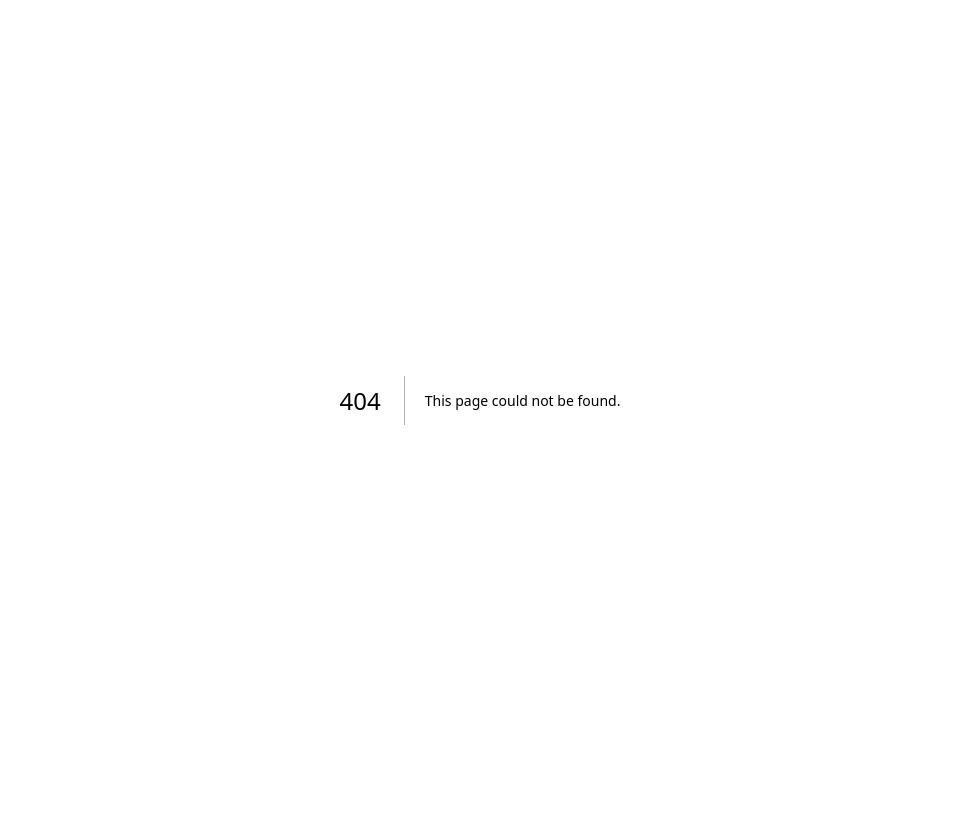
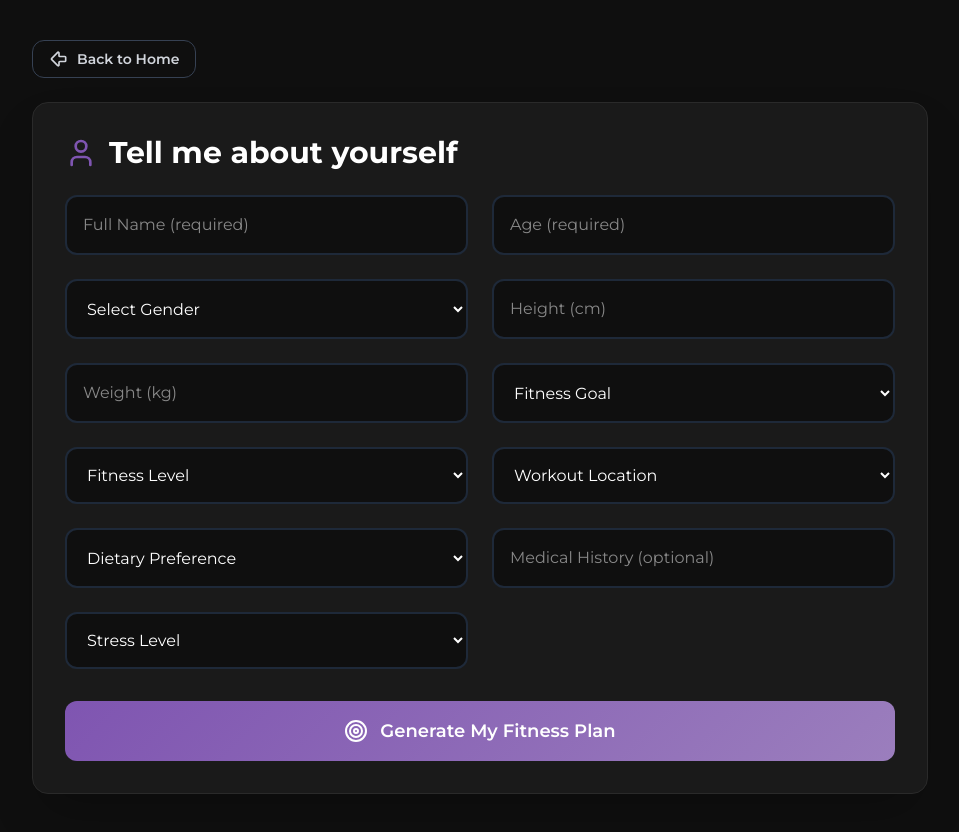
Before and after one commit to Jyotir-1924/fuzzy-octo-robot, a Next.js app: page /form in a window 1280 px wide. Before the commit this address had no page. Shown: the whole page, without its empty margins (160-1119 px from the left). Before the commit the page ends 800 px from the top, so only its background shows below. Built offline with nearby package versions, Linux system fonts and the light colour scheme.

Commit message:
Major UI fix

```diff
--- /dev/null
+++ b/app/form/page.tsx
@@ -0,0 +1,49 @@
+"use client";
+
+import { useRouter } from "next/navigation";
+import { ArrowBigLeft } from "lucide-react";
+import { useState } from "react";
+import FitnessForm from "@/components/FitnessForm";
+import type { FormData } from "@/types";
+
+export default function FormPage() {
+  const router = useRouter();
+  const [loading, setLoading] = useState(false);
+
+  const generatePlan = async (data: FormData) => {
+    setLoading(true);
+
+    const res = await fetch("/api/generate-plan", {
+      method: "POST",
+      headers: { "Content-Type": "application/json" },
+      body: JSON.stringify(data),
+    });
+
+    const plan = await res.json();
+    localStorage.setItem("fitnessPlan", JSON.stringify(plan.plan));
+
+    setLoading(false);
+    router.push("/plan");
+  };
+
+  return (
+    <main className="min-h-screen bg-primary text-white px-4 py-10">
+      <div className="max-w-4xl mx-auto mb-6">
+        <button
+          onClick={() => router.push("/")}
+          className="flex items-center gap-2 px-4 py-2 rounded-xl text-sm font-semibold
+            bg-primary border border-gray-700 text-gray-300
+            hover:text-white hover:border-accent-purple hover:scale-105
+            transition-all duration-300"
+        >
+          <ArrowBigLeft className="w-5 h-5" />
+          Back to Home
+        </button>
+      </div>
+      <div className="max-w-4xl mx-auto">
+        <FitnessForm onSubmit={generatePlan} loading={loading} />
+      </div>
+
+    </main>
+  );
+}
--- a/app/globals.css
+++ b/app/globals.css
@@ -2,10 +2,10 @@
 
 @theme {
   --color-primary: #0f0f0f;
-  --color-accent-purple: #7F55B1;
-  --color-accent-lavender: #9B7EBD;
-  --color-accent-pink: #F49BAB;
-  --color-accent-peach: #FFE1E0;
+  --color-accent-purple: #7f55b1;
+  --color-accent-lavender: #9b7ebd;
+  --color-accent-pink: #f49bab;
+  --color-accent-peach: #ffe1e0;
   --font-sans: var(--font-montserrat), sans-serif;
 }
 
@@ -16,11 +16,11 @@ body {
 
 @layer utilities {
   .gradient-purple {
-    background: linear-gradient(135deg, var(--color-accent-purple) 0%, var(--color-accent-lavender) 100%);
-  }
-
-  .gradient-pink {
-    background: linear-gradient(135deg, var(--color-accent-pink) 0%, var(--color-accent-peach) 100%);
+    background: linear-gradient(
+      135deg,
+      var(--color-accent-purple) 0%,
+      var(--color-accent-lavender) 100%
+    );
   }
 
   .card-dark {
@@ -29,12 +29,11 @@ body {
   }
 
   .btn-primary {
-    background: linear-gradient(135deg, var(--color-accent-purple) 0%, var(--color-accent-lavender) 100%);
-  }
-
-  .btn-secondary {
-    background: linear-gradient(135deg, var(--color-accent-pink) 0%, var(--color-accent-peach) 100%);
-    color: var(--color-primary);
+    background: linear-gradient(
+      135deg,
+      var(--color-accent-purple) 0%,
+      var(--color-accent-lavender) 100%
+    );
   }
 }
 
@@ -57,20 +56,6 @@ html {
 
 ::-webkit-scrollbar-thumb:hover {
   background: var(--color-accent-lavender);
-}
-
-.animated-heading {
-  background-image: linear-gradient(
-    90deg,
-    #7f55b1,
-    #9b7ebd,
-    #f49bab,
-    #ffe1e0
-  );
-  background-size: 300% 300%;
-  -webkit-background-clip: text;
-  color: transparent;
-  animation: gradient-move 6s ease-in-out infinite;
 }
 
 @keyframes gradient-move {
@@ -117,21 +102,85 @@ html {
 }
 
 @keyframes gradientMove {
-  0% { background-position: 0% 50%; }
-  50% { background-position: 100% 50%; }
-  100% { background-position: 0% 50%; }
+  0% {
+    background-position: 0% 50%;
+  }
+  50% {
+    background-position: 100% 50%;
+  }
+  100% {
+    background-position: 0% 50%;
+  }
 }
 
 .animated-gradient-text {
-  background: linear-gradient(
-    90deg,
-    #7F55B1,
-    #9B7EBD,
-    #F49BAB,
-    #FFE1E0
-  );
+  background: linear-gradient(90deg, #7f55b1, #9b7ebd, #f49bab, #ffe1e0);
   background-size: 300% 300%;
   -webkit-background-clip: text;
   -webkit-text-fill-color: transparent;
   animation: gradientMove 6s ease infinite;
 }
+
+.animated-gradient-text {
+  background: linear-gradient(90deg, #7f55b1, #9b7ebd, #f49bab, #ffe1e0);
+  background-size: 300% 300%;
+  -webkit-background-clip: text;
+  color: transparent;
+  animation: gradientShift 6s ease infinite;
+}
+
+@keyframes gradientShift {
+  0% {
+    background-position: 0% 50%;
+  }
+  50% {
+    background-position: 100% 50%;
+  }
+  100% {
+    background-position: 0% 50%;
+  }
+}
+
+.fade-in {
+  opacity: 0;
+  animation: fadeIn 1s ease forwards;
+}
+
+.fade-in-up {
+  opacity: 0;
+  transform: translateY(15px);
+  animation: fadeInUp 1s ease forwards;
+}
+
+@keyframes fadeInUp {
+  to {
+    opacity: 1;
+    transform: translateY(0);
+  }
+}
+
+@keyframes softBounce {
+  0%,
+  100% {
+    transform: translateY(0);
+  }
+  50% {
+    transform: translateY(-6px);
+  }
+}
+.animate-soft-bounce {
+  animation: softBounce 3s ease-in-out infinite;
+}
+
+@keyframes pulseSlow {
+  0%,
+  100% {
+    opacity: 0.4;
+  }
+  50% {
+    opacity: 0.55;
+  }
+}
+.animate-pulse-slow {
+  animation: pulseSlow 6s ease-in-out infinite;
+}
--- a/app/page.tsx
+++ b/app/page.tsx
@@ -1,110 +1,93 @@
 "use client";
 
-import { useState, useEffect } from "react";
-import { Dumbbell, RefreshCw, Download } from "lucide-react";
-import FitnessForm from "@/components/FitnessForm";
-import WorkoutPlan from "@/components/WorkoutPlan";
-import DietPlan from "@/components/DietPlan";
-import TipsSection from "@/components/TipsSection";
-import MotivationQuote from "@/components/MotivationQuote";
-import type { FormData, FitnessPlan } from "@/types";
-import { exportPlanAsPDF } from "@/utils/exportPlan";
+import { Dumbbell, ArrowRight, Sparkles } from "lucide-react";
+import Link from "next/link";
 
-export default function Home() {
-  const [step, setStep] = useState<"form" | "plan">("form");
-  const [plan, setPlan] = useState<FitnessPlan | null>(null);
-  const [loading, setLoading] = useState<boolean>(false);
+const FEATURES = [
+  {
+    title: "Personalized Workout Plans",
+    desc: "AI analyzes your goals, fitness level, and lifestyle to create daily workouts that actually work for you.",
+    border: "hover:border-[#7F55B1] hover:shadow-[#7F55B1]/30",
+    iconColor: "#9B7EBD",
+  },
+  {
+    title: "Smart Nutrition Guidance",
+    desc: "Get a tailored meal plan with balanced macros, calories, and food suggestions.",
+    border: "hover:border-[#F49BAB] hover:shadow-[#F49BAB]/30",
+    iconColor: "#F49BAB",
+  },
+  {
+    title: "Daily Motivation",
+    desc: "Receive personalized motivational messages to keep you moving every day.",
+    border: "hover:border-[#FFE1E0] hover:shadow-[#FFE1E0]/30",
+    iconColor: "#FFE1E0",
+  },
+];
 
-  useEffect(() => {
-    const savedPlan = localStorage.getItem("fitnessPlan");
-    if (savedPlan) {
-      try {
-        setPlan(JSON.parse(savedPlan));
-        setStep("plan");
-      } catch (error) {
-        console.error("Error parsing saved plan:", error);
-      }
-    }
-  }, []);
-
-  const generatePlan = async (formData: FormData) => {
-    setLoading(true);
-    try {
-      const response = await fetch("/api/generate-plan", {
-        method: "POST",
-        headers: { "Content-Type": "application/json" },
-        body: JSON.stringify(formData),
-      });
-
-      const data = await response.json();
-
-      if (data.error) {
-        throw new Error(data.error);
-      }
-
-      setPlan(data.plan);
-      localStorage.setItem("fitnessPlan", JSON.stringify(data.plan));
-      setStep("plan");
-    } catch (error) {
-      console.error("Error:", error);
-      alert("Failed to generate plan. Please try again.");
-    }
-    setLoading(false);
-  };
-
-  const resetForm = () => {
-    setStep("form");
-    setPlan(null);
-    localStorage.removeItem("fitnessPlan");
-  };
-
+export default function LandingPage() {
   return (
-    <main className="min-h-screen bg-primary text-white">
-      <div className="container mx-auto px-4 py-8 max-w-7xl">
-        <header className="flex flex-col items-center mb-12 text-center">
-          <div className="flex items-center gap-4">
-            <Dumbbell className="w-12 h-12" />
-            <h1 className="text-5xl md:text-7xl font-extrabold animated-gradient-text">
-              Athletiq AI
-            </h1>
+    <main className="min-h-screen w-full bg-[#0A0A0A] text-white overflow-hidden">
+      <section className="text-center py-24 md:py-32 px-4 md:px-6 relative">
+        <div className="absolute inset-0 opacity-40 bg-linear-to-br from-[#7F55B1] via-[#9B7EBD] to-[#F49BAB] blur-[130px] animate-pulse-slow pointer-events-none"></div>
+        <div className="relative z-10 fade-in-up">
+          <div className="flex justify-center mb-6">
+            <div className="w-14 h-14 md:w-16 md:h-16 rounded-2xl bg-[#1A1A1A] border border-[#7F55B1]/40 flex items-center justify-center animate-soft-bounce">
+              <Dumbbell className="w-7 h-7 md:w-9 md:h-9 text-[#F49BAB]" />
+            </div>
           </div>
-        </header>
-
-        <MotivationQuote />
-        {step === "form" ? (
-          <FitnessForm onSubmit={generatePlan} loading={loading} />
-        ) : (
-          <div className="space-y-8">
-            {}
-            <div className="flex flex-wrap gap-4">
-              <button
-                onClick={resetForm}
-                className="flex items-center gap-2 px-6 py-3 btn-primary text-white rounded-xl font-semibold hover:shadow-lg hover:shadow-accent-purple/50 transition-all"
-              >
-                <RefreshCw className="w-5 h-5" />
-                Generate New Plan
-              </button>
+          <h1 className="text-4xl md:text-7xl font-extrabold leading-tight animated-gradient-text">
+            Athletiq AI
+          </h1>
+          <p className="mt-4 md:mt-6 text-base md:text-xl text-gray-300 max-w-xl md:max-w-2xl mx-auto px-2">
+            Your AI-powered personal trainer. Generate tailored workouts,
+            nutrition plans, and daily fitness guidance — instantly.
+          </p>
+          <Link
+            href="/form"
+            className="inline-flex items-center gap-3 px-6 md:px-8 py-3 md:py-4 mt-8 text-base md:text-lg font-semibold rounded-xl
+            bg-linear-to-r from-[#7F55B1] via-[#9B7EBD] to-[#F49BAB] text-black
+            hover:scale-105 active:scale-95 transition-transform shadow-lg hover:shadow-[#7F55B1]/40"
+          >
+            Get Started <ArrowRight className="w-5 h-5 md:w-6 md:h-6" />
+          </Link>
+        </div>
+      </section>
+      <section className="py-16 md:py-20 px-4 md:px-6 fade-in-up delay-1">
+        <h2 className="text-center text-3xl md:text-4xl font-bold mb-10 md:mb-14">
+          How Athletiq AI Helps You
+        </h2>
+        <div className="grid sm:grid-cols-2 md:grid-cols-3 gap-6 md:gap-10 max-w-6xl mx-auto">
+          {FEATURES.map((f, i) => (
+            <div
+              key={i}
+              className={`p-6 rounded-2xl bg-[#131313] border border-gray-800 transition
+              shadow-lg duration-300 hover:-translate-y-1 ${f.border}`}
+            >
+              <Sparkles
+                className="w-8 h-8 md:w-10 md:h-10 mb-4"
+                style={{ color: f.iconColor }}
+              />
+              <h3 className="text-lg md:text-xl font-semibold mb-1 md:mb-2">
+                {f.title}
+              </h3>
+              <p className="text-gray-400 text-sm md:text-base">{f.desc}</p>
             </div>
-            {plan && (
-              <>
-                <WorkoutPlan workout={plan.workout} />
-                <DietPlan diet={plan.diet} />
-                <TipsSection tips={plan.tips} />
-                <div className="flex justify-center mt-6">
-                  <button
-                    onClick={exportPlanAsPDF}
-                    className="flex items-center gap-2 px-6 py-3 bg-accent-purple text-white rounded-xl
-        hover:bg-accent-pink hover:scale-105 hover:text-black transition-all duration-700 shadow-lg hover:shadow-accent-purple/40"
-                  >
-                    <Download className="w-5 h-5" />
-                    Export as PDF
-                  </button>
-                </div>
-              </>
-            )}
-          </div>
-        )}
-      </div>
+          ))}
+        </div>
+      </section>
+      <section className="py-20 md:py-24 text-center fade-in-up delay-2 px-4">
+        <h2 className="text-3xl md:text-4xl font-bold mb-6">
+          Ready to transform your fitness?
+        </h2>
+        <Link
+          href="/form"
+          className="inline-flex items-center gap-3 px-6 md:px-8 py-3 md:py-4 text-base md:text-lg font-semibold rounded-xl
+          bg-linear-to-r from-[#7F55B1] via-[#F49BAB] to-[#FFE1E0] text-black
+          hover:scale-110 active:scale-95 transition-transform shadow-lg"
+        >
+          Start Now <ArrowRight className="w-5 h-5 md:w-6 md:h-6" />
+        </Link>
+      </section>
     </main>
   );
 }
--- /dev/null
+++ b/app/plan/page.tsx
@@ -0,0 +1,75 @@
+"use client";
+
+import { useEffect, useState } from "react";
+import WorkoutPlan from "@/components/WorkoutPlan";
+import DietPlan from "@/components/DietPlan";
+import TipsSection from "@/components/TipsSection";
+import { exportPlanAsPDF } from "@/utils/exportPlan";
+import { Download, ArrowBigLeft, RefreshCcw } from "lucide-react";
+import type { FitnessPlan } from "@/types";
+
+export default function PlanPage() {
+  const [plan, setPlan] = useState<FitnessPlan | null>(null);
+
+  useEffect(() => {
+    const saved = localStorage.getItem("fitnessPlan");
+    if (saved) setPlan(JSON.parse(saved));
+  }, []);
+
+  if (!plan)
+    return (
+      <p className="text-center mt-20 text-gray-300 text-lg px-4">
+        No plan found.
+      </p>
+    );
+
+  return (
+    <main className="min-h-screen bg-primary text-white px-4 py-6 md:py-10 max-w-5xl mx-auto space-y-8">
+      <div
+        className="sticky top-0 z-50 bg-primary/80 backdrop-blur-xl py-3
+        flex flex-col sm:flex-row justify-center items-center gap-3 sm:gap-6
+        border-b border-gray-800 shadow-lg px-2"
+      >
+        <a
+          href="/"
+          className="flex items-center gap-2 px-5 py-2 w-full sm:w-auto justify-center
+            rounded-xl text-sm font-semibold
+            bg-primary border border-gray-700 text-gray-300
+            hover:text-white hover:border-accent-purple hover:shadow-accent-purple/30
+            hover:scale-[1.05] active:scale-95 transition-all duration-200"
+        >
+          <ArrowBigLeft className="w-5 h-5" />
+          Home
+        </a>
+        <a
+          href="/form"
+          className="flex items-center gap-2 px-5 py-2 w-full sm:w-auto justify-center
+          rounded-xl text-sm font-semibold
+          bg-linear-to-r from-accent-purple via-accent-lavender to-accent-pink text-black
+          hover:shadow-lg hover:shadow-accent-lavender/40
+          hover:scale-[1.05] active:scale-95 transition-all duration-200"
+        >
+          <RefreshCcw className="w-5 h-5" />
+          New Plan
+        </a>
+      </div>
+      <div className="space-y-10 md:space-y-12">
+        <WorkoutPlan workout={plan.workout} />
+        <DietPlan diet={plan.diet} />
+        <TipsSection tips={plan.tips} />
+      </div>
+      <div className="flex justify-center mt-4 md:mt-8 pb-10">
+        <button
+          onClick={exportPlanAsPDF}
+          className="flex items-center gap-2 px-6 py-3 rounded-xl
+          bg-accent-purple text-white font-semibold
+          hover:bg-accent-pink hover:text-black hover:scale-105
+          transition-all duration-500 shadow-lg hover:shadow-accent-purple/40"
+        >
+          <Download className="w-5 h-5" />
+          Export as PDF
+        </button>
+      </div>
+    </main>
+  );
+}
--- a/components/DietPlan.tsx
+++ b/components/DietPlan.tsx
@@ -66,7 +66,6 @@ export default function DietPlan({ diet }: DietPlanProps) {
             <Utensils className="w-8 h-8" />
             Diet Plan
           </h2>
-
           <button
             onClick={toggleSpeak}
             className={`flex items-center gap-2 px-4 py-2 rounded-lg transition font-semibold
@@ -84,12 +83,17 @@ export default function DietPlan({ diet }: DietPlanProps) {
             {isSpeaking ? "Stop" : "Listen"}
           </button>
         </div>
-
         <p className="mb-4 text-lg text-gray-300">{diet.overview}</p>
-        <p className="mb-8 font-bold text-2xl text-accent-peach">
+        <p className="mb-2 font-bold text-2xl text-accent-peach">
           Daily Calories: {diet.dailyCalories}
         </p>
-
+        <p className="text-sm mb-4 text-gray-300">
+          Click on any item to view an{" "}
+          <span className="font-bold bg-linear-to-r from-[#7F55B1] via-[#F49BAB] to-[#FFE1E0] text-transparent animated-gradient-text">
+            AI-generated
+          </span>{" "}
+          sample image
+        </p>
         <div className="grid md:grid-cols-2 gap-6">
           {Object.entries(diet.meals).map(([meal, items]) => (
             <div
@@ -115,7 +119,6 @@ export default function DietPlan({ diet }: DietPlanProps) {
           ))}
         </div>
       </div>
-
       {(selectedMeal || isLoading) && (
         <ImageModal
           item={selectedMeal}
--- a/components/WorkoutPlan.tsx
+++ b/components/WorkoutPlan.tsx
@@ -144,6 +144,13 @@ export default function WorkoutPlan({ workout }: WorkoutPlanProps) {
             <p className="text-sm text-accent-purple mb-4 font-semibold">
               Focus: {todaysWorkout.focus}
             </p>
+            <p className="text-sm mb-4  text-gray-300">
+              Click on any item to view an{" "}
+              <span className="font-bold bg-linear-to-r from-accent-purple via-accent-pink to-accent-peach text-transparent animated-gradient-text">
+                AI-generated
+              </span>{" "}
+              sample image
+            </p>
 
             <div className="space-y-3">
               {todaysWorkout.exercises.map((ex, i) => (
```
